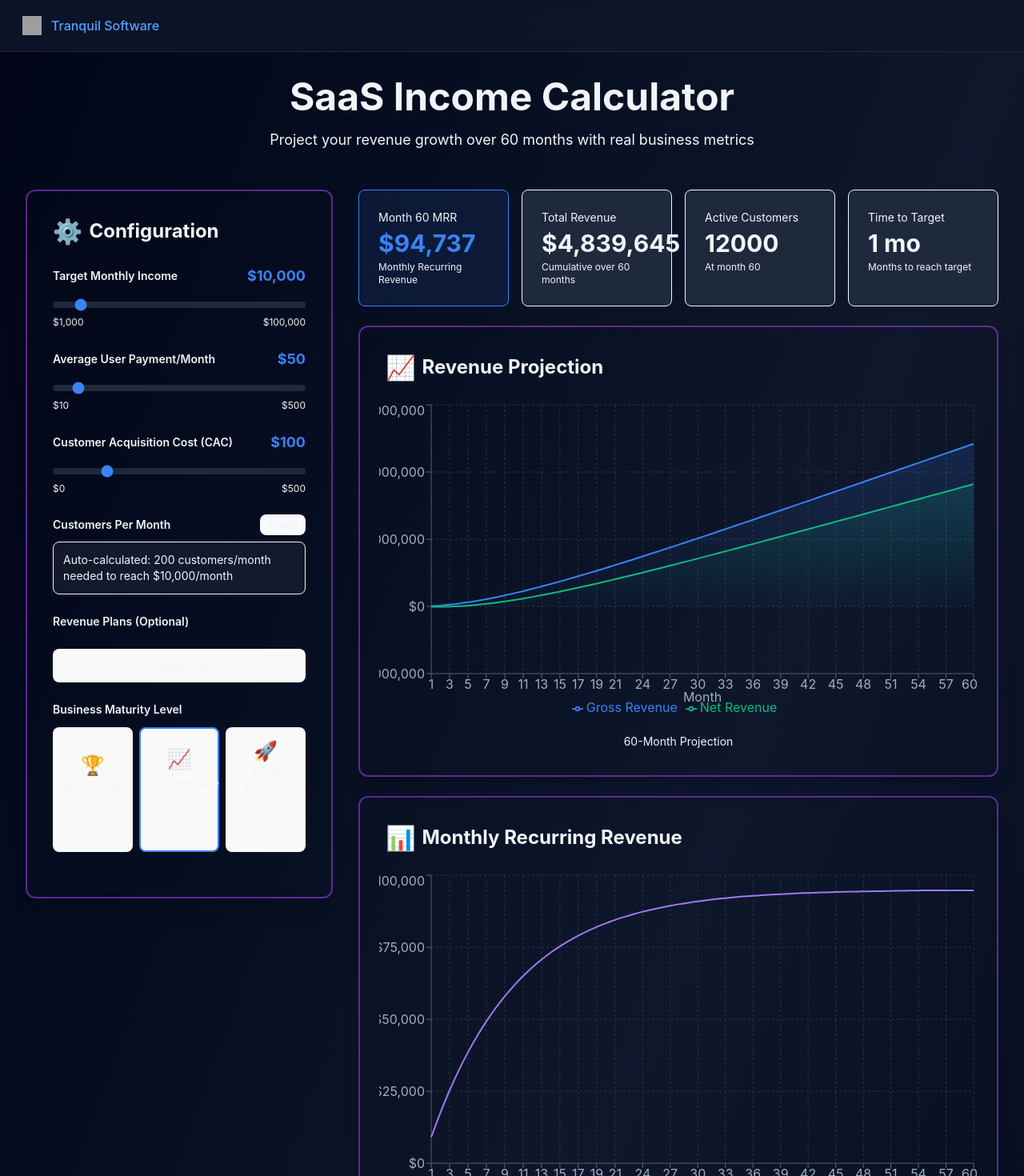
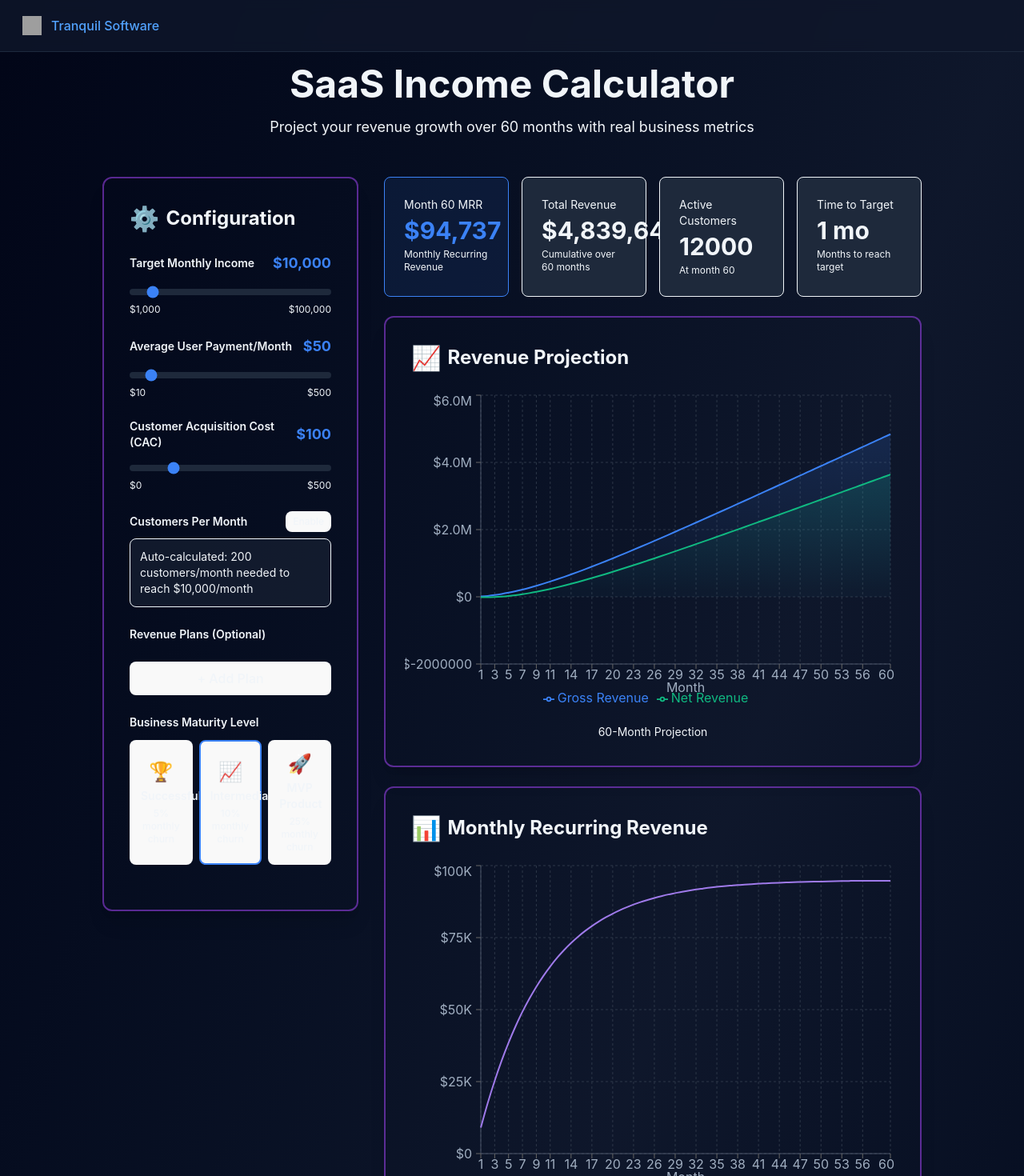
Before and after one commit to tranquilsoftware/saas-revenue-projection-calculator, a React (Vite) app: page / in a window 1280 px wide. Shown: the top 1470 px of the page at 80% size. Built offline with nearby package versions, Linux system fonts and the light colour scheme; grey boxes are pictures that could not be loaded.

Commit message:
v0.22 fix in alignment for graphs and main app padding

```diff
--- a/src/App.tsx
+++ b/src/App.tsx
@@ -786,7 +786,7 @@ const SaaSCalculator: React.FC = () => {
   return (
     <div className="min-h-screen bg-gradient-to-br from-slate-950 via-slate-900 to-slate-950">
       <Header />
-      <main className="max-w-7xl mx-auto p-4 md:p-8">
+      <main className="max-w mx-auto p-4 md:px-16 lg:px-32">
         {/* Header */}
         <div className="text-center mb-12">
           <h1 className="text-4xl md:text-5xl font-bold text-foreground mb-4">
@@ -889,7 +889,7 @@ const SaaSCalculator: React.FC = () => {
                 <span className="text-3xl">📈</span>
                 Revenue Projection
               </h3>
-              <div className="h-[400px] -mx-2">
+              <div className="h-[400px] -mx-2 pr-2">
                 <ResponsiveContainer width="100%" height="100%">
                   <AreaChart data={projections}>
                     <defs>
@@ -912,7 +912,16 @@ const SaaSCalculator: React.FC = () => {
                     <YAxis
                       tick={{ fill: '#a0aec0' }}
                       axisLine={{ stroke: '#4a5568' }}
-                      tickFormatter={(value) => `$${value.toLocaleString()}`}
+                      width={90}
+                      tickMargin={5}
+                      tickFormatter={(value) => {
+                        if (value >= 1000000) {
+                          return `$${(value / 1000000).toFixed(1)}M`;
+                        } else if (value >= 1000) {
+                          return `$${(value / 1000).toFixed(0)}K`;
+                        }
+                        return `$${value}`;
+                      }}
                     />
                     <Tooltip
                       formatter={(value, name) => {
@@ -962,7 +971,7 @@ const SaaSCalculator: React.FC = () => {
                 <span className="text-3xl">📊</span>
                 Monthly Recurring Revenue
               </h3>
-              <div className="h-[400px] -mx-2">
+              <div className="h-[400px] -mx-2 pr-2">
                 <ResponsiveContainer width="100%" height="100%">
                   <LineChart data={projections}>
                     <CartesianGrid strokeDasharray="3 3" stroke="#2d3748" />
@@ -975,7 +984,16 @@ const SaaSCalculator: React.FC = () => {
                     <YAxis
                       tick={{ fill: '#a0aec0' }}
                       axisLine={{ stroke: '#4a5568' }}
-                      tickFormatter={(value) => `$${value.toLocaleString()}`}
+                      width={90}
+                      tickMargin={5}
+                      tickFormatter={(value) => {
+                        if (value >= 1000000) {
+                          return `$${(value / 1000000).toFixed(1)}M`;
+                        } else if (value >= 1000) {
+                          return `$${(value / 1000).toFixed(0)}K`;
+                        }
+                        return `$${value}`;
+                      }}
                     />
                     <Tooltip
                       formatter={(value) => [`$${Number(value).toLocaleString()}`, 'MRR']}
```
